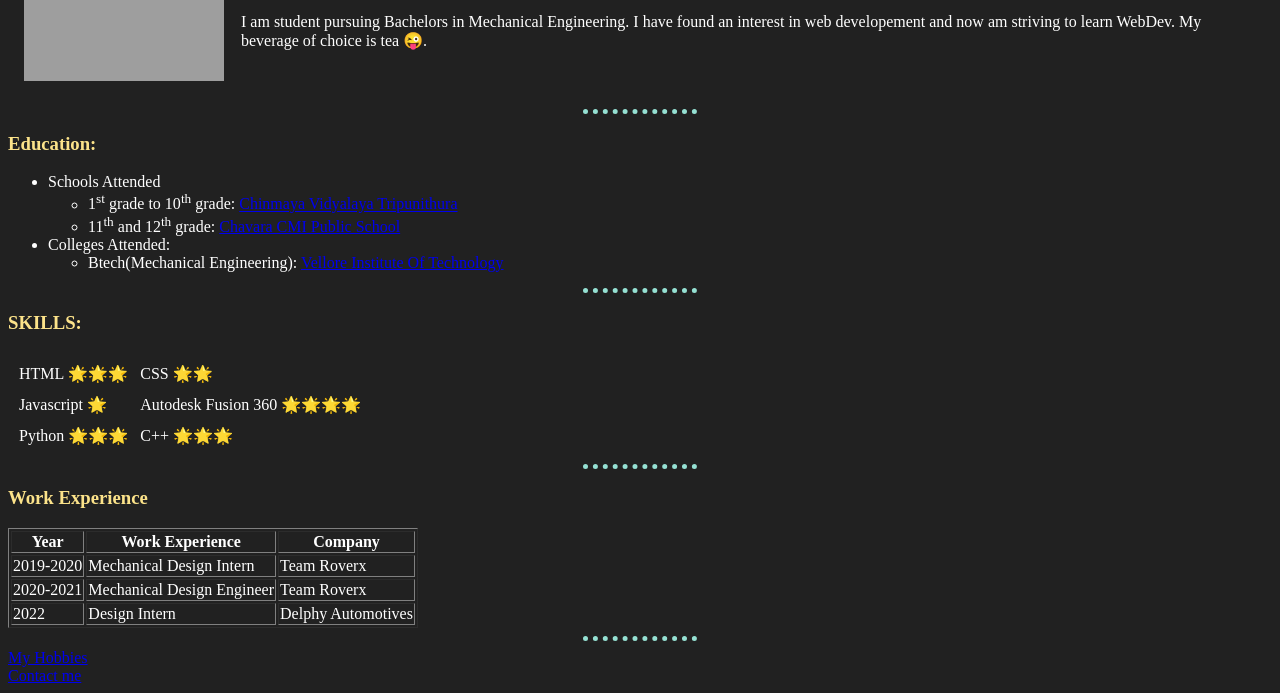
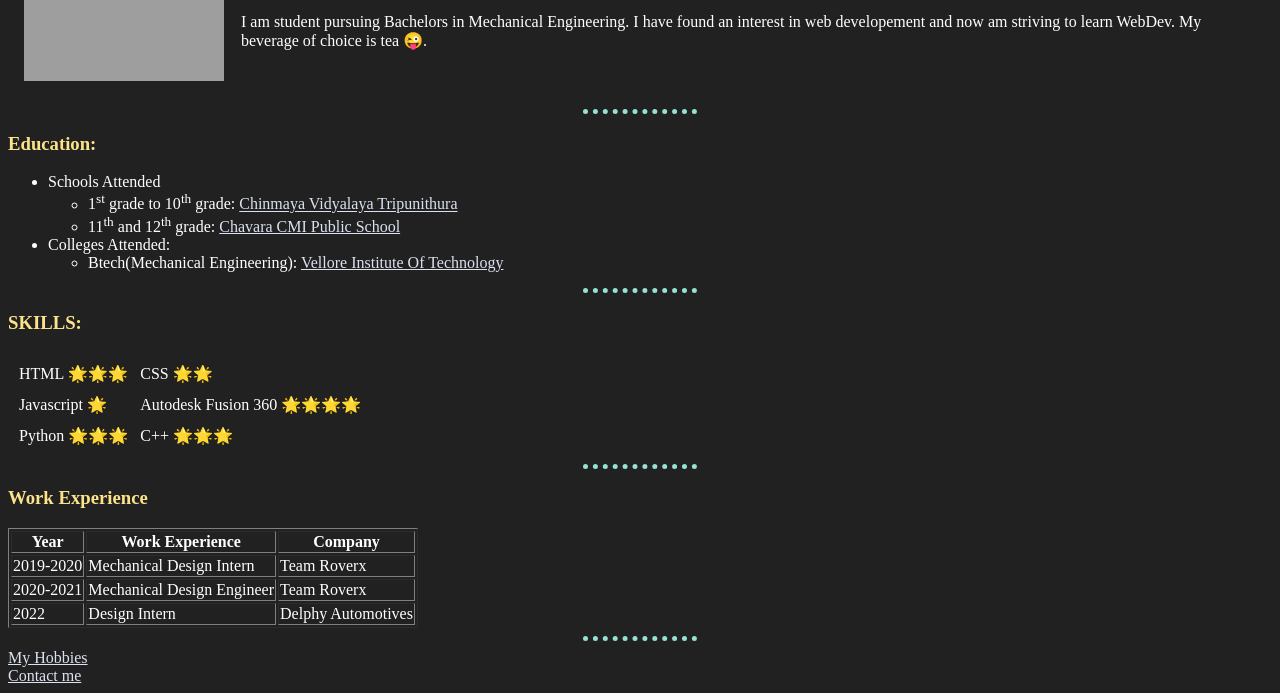
Before and after one commit to Altair2518/CV-1, a plain HTML site: page index.html in a window 1280 px wide. Shown: the part 143-836 px from the top of the page. Drawn offline with Linux system fonts and the light colour scheme; grey boxes are pictures that could not be loaded.

Commit message:
Changed color of anchor tags

```diff
--- a/styles.css
+++ b/styles.css
@@ -19,3 +19,6 @@ h2{
 h3{
   color: #fce38a;
 }
+a{
+  color: #dbe2ef;
+}
```
